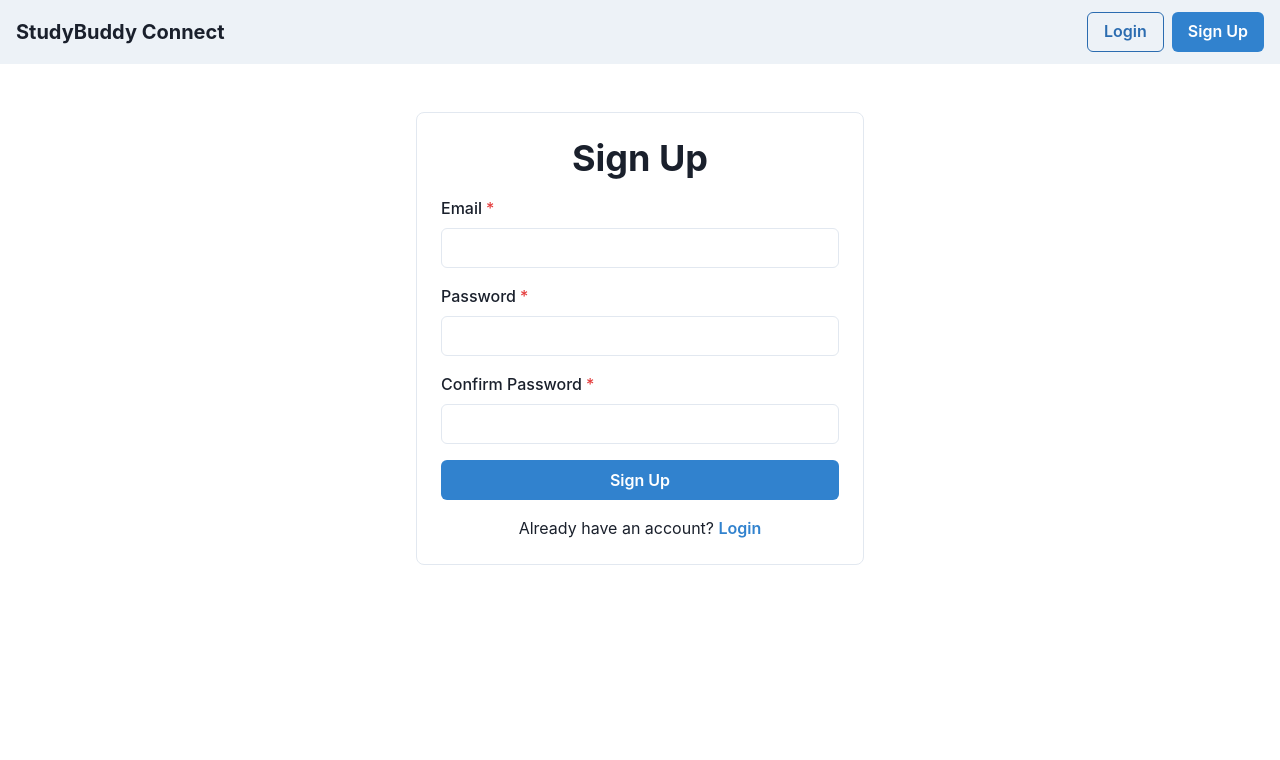
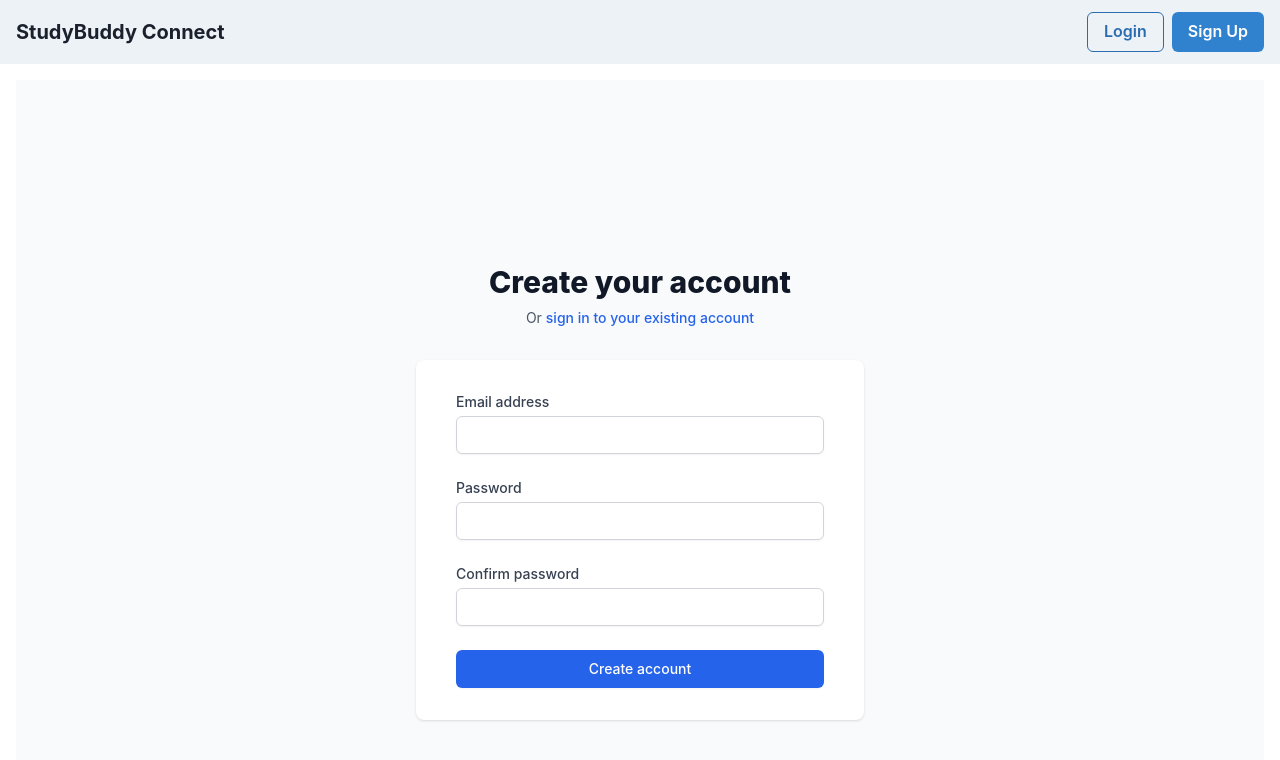
Before and after one commit to dsanh14/FreePeer, a React (Create React App) app: page /signup in a window 1280 px wide. Shown: the top 760 px of the page. Built offline with nearby package versions, Linux system fonts and the light colour scheme; no server answers.

Commit message:
modified:   src/components/Login.js 	modified:   src/components/Signup.js 	modified:   src/index.css 	modified:   src/pages/Landing.js 	new file:   tailwind.config.js

```diff
--- a/src/components/Login.js
+++ b/src/components/Login.js
@@ -1,17 +1,6 @@
 import React, { useState } from 'react';
-import {
-  Box,
-  Button,
-  FormControl,
-  FormLabel,
-  Input,
-  VStack,
-  Heading,
-  Text,
-  useToast,
-} from '@chakra-ui/react';
+import { useNavigate } from 'react-router-dom';
 import { useAuth } from '../contexts/AuthContext';
-import { useNavigate } from 'react-router-dom';
 
 function Login() {
   const [email, setEmail] = useState('');
@@ -19,7 +8,6 @@ function Login() {
   const [loading, setLoading] = useState(false);
   const { login } = useAuth();
   const navigate = useNavigate();
-  const toast = useToast();
 
   async function handleSubmit(e) {
     e.preventDefault();
@@ -29,61 +17,95 @@ function Login() {
       await login(email, password);
       navigate('/home');
     } catch (error) {
-      toast({
-        title: 'Error',
-        description: error.message,
-        status: 'error',
-        duration: 5000,
-        isClosable: true,
-      });
+      alert(error.message);
     }
     setLoading(false);
   }
 
   return (
-    <Box maxW="md" mx="auto" mt={8} p={6} borderWidth="1px" borderRadius="lg">
-      <VStack spacing={4} align="stretch">
-        <Heading textAlign="center">Login</Heading>
-        <form onSubmit={handleSubmit}>
-          <VStack spacing={4}>
-            <FormControl isRequired>
-              <FormLabel>Email</FormLabel>
-              <Input
+    <div className="min-h-screen bg-gray-50 flex flex-col justify-center py-12 sm:px-6 lg:px-8">
+      <div className="sm:mx-auto sm:w-full sm:max-w-md">
+        <h2 className="mt-6 text-center text-3xl font-extrabold text-gray-900">
+          Sign in to your account
+        </h2>
+      </div>
+
+      <div className="mt-8 sm:mx-auto sm:w-full sm:max-w-md">
+        <div className="bg-white py-8 px-4 shadow sm:rounded-lg sm:px-10">
+          <form className="space-y-6" onSubmit={handleSubmit}>
+            <div>
+              <label htmlFor="email" className="block text-sm font-medium text-gray-700">
+                Email address
+              </label>
+              <div className="mt-1">
+                <input
+                  id="email"
+                  name="email"
                   type="email"
+                  autoComplete="email"
+                  required
                   value={email}
                   onChange={(e) => setEmail(e.target.value)}
+                  className="appearance-none block w-full px-3 py-2 border border-gray-300 rounded-md shadow-sm placeholder-gray-400 focus:outline-none focus:ring-primary-500 focus:border-primary-500 sm:text-sm"
                 />
-            </FormControl>
-            <FormControl isRequired>
-              <FormLabel>Password</FormLabel>
-              <Input
+              </div>
+            </div>
+
+            <div>
+              <label htmlFor="password" className="block text-sm font-medium text-gray-700">
+                Password
+              </label>
+              <div className="mt-1">
+                <input
+                  id="password"
+                  name="password"
                   type="password"
+                  autoComplete="current-password"
+                  required
                   value={password}
                   onChange={(e) => setPassword(e.target.value)}
+                  className="appearance-none block w-full px-3 py-2 border border-gray-300 rounded-md shadow-sm placeholder-gray-400 focus:outline-none focus:ring-primary-500 focus:border-primary-500 sm:text-sm"
                 />
-            </FormControl>
-            <Button
+              </div>
+            </div>
+
+            <div>
+              <button
                 type="submit"
-              colorScheme="blue"
-              width="full"
-              isLoading={loading}
+                disabled={loading}
+                className={`w-full flex justify-center py-2 px-4 border border-transparent rounded-md shadow-sm text-sm font-medium text-white bg-primary-600 hover:bg-primary-700 focus:outline-none focus:ring-2 focus:ring-offset-2 focus:ring-primary-500 ${
+                  loading ? 'opacity-50 cursor-not-allowed' : ''
+                }`}
               >
-              Login
-            </Button>
-          </VStack>
+                {loading ? 'Signing in...' : 'Sign in'}
+              </button>
+            </div>
           </form>
-        <Text textAlign="center">
-          Don't have an account?{' '}
-          <Button
-            variant="link"
-            colorScheme="blue"
+
+          <div className="mt-6">
+            <div className="relative">
+              <div className="absolute inset-0 flex items-center">
+                <div className="w-full border-t border-gray-300" />
+              </div>
+              <div className="relative flex justify-center text-sm">
+                <span className="px-2 bg-white text-gray-500">
+                  New to StudyBuddy?
+                </span>
+              </div>
+            </div>
+
+            <div className="mt-6">
+              <button
                 onClick={() => navigate('/signup')}
+                className="w-full inline-flex justify-center py-2 px-4 border border-gray-300 rounded-md shadow-sm bg-white text-sm font-medium text-gray-500 hover:bg-gray-50"
               >
-            Sign Up
-          </Button>
-        </Text>
-      </VStack>
-    </Box>
+                Create an account
+              </button>
+            </div>
+          </div>
+        </div>
+      </div>
+    </div>
   );
 }
 
--- a/src/components/Signup.js
+++ b/src/components/Signup.js
@@ -1,17 +1,6 @@
 import React, { useState } from 'react';
-import {
-  Box,
-  Button,
-  FormControl,
-  FormLabel,
-  Input,
-  VStack,
-  Heading,
-  Text,
-  useToast,
-} from '@chakra-ui/react';
+import { useNavigate } from 'react-router-dom';
 import { useAuth } from '../contexts/AuthContext';
-import { useNavigate } from 'react-router-dom';
 
 function Signup() {
   const [email, setEmail] = useState('');
@@ -20,19 +9,13 @@ function Signup() {
   const [loading, setLoading] = useState(false);
   const { signup } = useAuth();
   const navigate = useNavigate();
-  const toast = useToast();
 
   async function handleSubmit(e) {
     e.preventDefault();
 
     if (password !== confirmPassword) {
-      return toast({
-        title: 'Error',
-        description: 'Passwords do not match',
-        status: 'error',
-        duration: 5000,
-        isClosable: true,
-      });
+      alert('Passwords do not match');
+      return;
     }
 
     try {
@@ -40,69 +23,100 @@ function Signup() {
       await signup(email, password);
       navigate('/home');
     } catch (error) {
-      toast({
-        title: 'Error',
-        description: error.message,
-        status: 'error',
-        duration: 5000,
-        isClosable: true,
-      });
+      alert(error.message);
     }
     setLoading(false);
   }
 
   return (
-    <Box maxW="md" mx="auto" mt={8} p={6} borderWidth="1px" borderRadius="lg">
-      <VStack spacing={4} align="stretch">
-        <Heading textAlign="center">Sign Up</Heading>
-        <form onSubmit={handleSubmit}>
-          <VStack spacing={4}>
-            <FormControl isRequired>
-              <FormLabel>Email</FormLabel>
-              <Input
+    <div className="min-h-screen bg-gray-50 flex flex-col justify-center py-12 sm:px-6 lg:px-8">
+      <div className="sm:mx-auto sm:w-full sm:max-w-md">
+        <h2 className="mt-6 text-center text-3xl font-extrabold text-gray-900">
+          Create your account
+        </h2>
+        <p className="mt-2 text-center text-sm text-gray-600">
+          Or{' '}
+          <button
+            onClick={() => navigate('/login')}
+            className="font-medium text-primary-600 hover:text-primary-500"
+          >
+            sign in to your existing account
+          </button>
+        </p>
+      </div>
+
+      <div className="mt-8 sm:mx-auto sm:w-full sm:max-w-md">
+        <div className="bg-white py-8 px-4 shadow sm:rounded-lg sm:px-10">
+          <form className="space-y-6" onSubmit={handleSubmit}>
+            <div>
+              <label htmlFor="email" className="block text-sm font-medium text-gray-700">
+                Email address
+              </label>
+              <div className="mt-1">
+                <input
+                  id="email"
+                  name="email"
                   type="email"
+                  autoComplete="email"
+                  required
                   value={email}
                   onChange={(e) => setEmail(e.target.value)}
+                  className="appearance-none block w-full px-3 py-2 border border-gray-300 rounded-md shadow-sm placeholder-gray-400 focus:outline-none focus:ring-primary-500 focus:border-primary-500 sm:text-sm"
                 />
-            </FormControl>
-            <FormControl isRequired>
-              <FormLabel>Password</FormLabel>
-              <Input
+              </div>
+            </div>
+
+            <div>
+              <label htmlFor="password" className="block text-sm font-medium text-gray-700">
+                Password
+              </label>
+              <div className="mt-1">
+                <input
+                  id="password"
+                  name="password"
                   type="password"
+                  autoComplete="new-password"
+                  required
                   value={password}
                   onChange={(e) => setPassword(e.target.value)}
+                  className="appearance-none block w-full px-3 py-2 border border-gray-300 rounded-md shadow-sm placeholder-gray-400 focus:outline-none focus:ring-primary-500 focus:border-primary-500 sm:text-sm"
                 />
-            </FormControl>
-            <FormControl isRequired>
-              <FormLabel>Confirm Password</FormLabel>
-              <Input
+              </div>
+            </div>
+
+            <div>
+              <label htmlFor="confirm-password" className="block text-sm font-medium text-gray-700">
+                Confirm password
+              </label>
+              <div className="mt-1">
+                <input
+                  id="confirm-password"
+                  name="confirm-password"
                   type="password"
+                  autoComplete="new-password"
+                  required
                   value={confirmPassword}
                   onChange={(e) => setConfirmPassword(e.target.value)}
+                  className="appearance-none block w-full px-3 py-2 border border-gray-300 rounded-md shadow-sm placeholder-gray-400 focus:outline-none focus:ring-primary-500 focus:border-primary-500 sm:text-sm"
                 />
-            </FormControl>
-            <Button
+              </div>
+            </div>
+
+            <div>
+              <button
                 type="submit"
-              colorScheme="blue"
-              width="full"
-              isLoading={loading}
+                disabled={loading}
+                className={`w-full flex justify-center py-2 px-4 border border-transparent rounded-md shadow-sm text-sm font-medium text-white bg-primary-600 hover:bg-primary-700 focus:outline-none focus:ring-2 focus:ring-offset-2 focus:ring-primary-500 ${
+                  loading ? 'opacity-50 cursor-not-allowed' : ''
+                }`}
               >
-              Sign Up
-            </Button>
-          </VStack>
+                {loading ? 'Creating account...' : 'Create account'}
+              </button>
+            </div>
           </form>
-        <Text textAlign="center">
-          Already have an account?{' '}
-          <Button
-            variant="link"
-            colorScheme="blue"
-            onClick={() => navigate('/login')}
-          >
-            Login
-          </Button>
-        </Text>
-      </VStack>
-    </Box>
+        </div>
+      </div>
+    </div>
   );
 }
 
--- a/src/index.css
+++ b/src/index.css
@@ -1,10 +1,41 @@
+@tailwind base;
+@tailwind components;
+@tailwind utilities;
+
+@layer base {
   body {
+    @apply bg-gray-50;
     margin: 0;
     font-family: -apple-system, BlinkMacSystemFont, 'Segoe UI', 'Roboto', 'Oxygen',
       'Ubuntu', 'Cantarell', 'Fira Sans', 'Droid Sans', 'Helvetica Neue',
       sans-serif;
     -webkit-font-smoothing: antialiased;
     -moz-osx-font-smoothing: grayscale;
+  }
+}
+
+@layer components {
+  .btn-primary {
+    @apply px-6 py-2.5 bg-primary-600 text-white font-medium text-sm leading-tight rounded shadow-md
+    hover:bg-primary-700 hover:shadow-lg focus:bg-primary-700 focus:shadow-lg focus:outline-none
+    focus:ring-0 active:bg-primary-800 active:shadow-lg transition duration-150 ease-in-out;
+  }
+
+  .btn-outline {
+    @apply px-6 py-2.5 border-2 border-primary-600 text-primary-600 font-medium text-sm leading-tight
+    rounded hover:bg-black hover:bg-opacity-5 focus:outline-none focus:ring-0
+    active:bg-black active:bg-opacity-10 transition duration-150 ease-in-out;
+  }
+
+  .input-field {
+    @apply form-control block w-full px-4 py-2 text-base font-normal text-gray-700
+    bg-white bg-clip-padding border border-solid border-gray-300 rounded transition
+    ease-in-out m-0 focus:text-gray-700 focus:bg-white focus:border-primary-600 focus:outline-none;
+  }
+
+  .form-label {
+    @apply inline-block mb-2 text-gray-700;
+  }
 }
 
 code {
--- a/src/pages/Landing.js
+++ b/src/pages/Landing.js
@@ -1,143 +1,133 @@
 import React from 'react';
-import {
-  Box,
-  Container,
-  Heading,
-  Text,
-  Button,
-  VStack,
-  HStack,
-  SimpleGrid,
-  Icon,
-  useColorModeValue,
-  Image,
-} from '@chakra-ui/react';
 import { useNavigate } from 'react-router-dom';
-import { FaGraduationCap, FaRobot, FaUsers, FaTrophy } from 'react-icons/fa';
+import { FaGraduationCap, FaRobot, FaUsers, FaChartLine } from 'react-icons/fa';
 
 function Landing() {
   const navigate = useNavigate();
-  const bgColor = useColorModeValue('gray.50', 'gray.900');
-  const featureBg = useColorModeValue('white', 'gray.800');
 
   const features = [
     {
       icon: FaRobot,
       title: 'AI Study Buddy',
-      description: 'Get instant help from our intelligent AI tutor, available 24/7 to answer your questions and explain concepts.',
+      description: 'Get instant help from our intelligent AI tutor, available 24/7.',
     },
     {
       icon: FaUsers,
       title: 'Peer Tutoring',
-      description: 'Connect with volunteer tutors in your subject area for personalized learning support.',
+      description: 'Connect with experienced tutors for personalized learning support.',
     },
     {
       icon: FaGraduationCap,
       title: 'Q&A Forum',
-      description: 'Ask questions and get answers from both AI and human tutors in our community forum.',
+      description: 'Ask questions and get answers from our community of learners.',
     },
     {
-      icon: FaTrophy,
-      title: 'Progress Tracking',
-      description: 'Track your learning progress, maintain streaks, and earn achievements as you learn.',
+      icon: FaChartLine,
+      title: 'Track Progress',
+      description: 'Monitor your learning journey with detailed analytics.',
     },
   ];
 
   return (
-    <Box>
+    <div className="min-h-screen bg-gradient-to-b from-gray-50 to-white">
       {/* Hero Section */}
-      <Box bg={bgColor} py={20}>
-        <Container maxW="container.xl">
-          <SimpleGrid columns={{ base: 1, md: 2 }} spacing={10} alignItems="center">
-            <VStack align="start" spacing={6}>
-              <Heading size="2xl" lineHeight="1.2">
-                Your AI-Powered Learning Companion
-              </Heading>
-              <Text fontSize="xl" color="gray.600">
-                StudyBuddy Connect combines AI assistance with peer tutoring to help you learn better, faster, and more effectively.
-              </Text>
-              <HStack spacing={4}>
-                <Button
-                  size="lg"
-                  colorScheme="blue"
+      <div className="max-w-7xl mx-auto px-4 sm:px-6 lg:px-8 pt-20 pb-16">
+        <div className="lg:grid lg:grid-cols-12 lg:gap-8">
+          <div className="sm:text-center md:max-w-2xl md:mx-auto lg:col-span-6 lg:text-left">
+            <h1 className="text-4xl tracking-tight font-extrabold text-gray-900 sm:text-5xl md:text-6xl">
+              <span className="block">The smartest way to</span>
+              <span className="block text-primary-600">learn and grow</span>
+            </h1>
+            <p className="mt-3 text-base text-gray-500 sm:mt-5 sm:text-xl lg:text-lg xl:text-xl">
+              StudyBuddy Connect combines AI-powered tutoring with peer support to help you master any subject.
+              Get instant help, connect with tutors, and track your progress.
+            </p>
+            <div className="mt-8 sm:max-w-lg sm:mx-auto sm:text-center lg:text-left">
+              <div className="space-x-4">
+                <button
                   onClick={() => navigate('/signup')}
+                  className="btn-primary"
                 >
                   Get Started
-                </Button>
-                <Button
-                  size="lg"
-                  variant="outline"
+                </button>
+                <button
                   onClick={() => navigate('/login')}
+                  className="btn-outline"
                 >
-                  Login
-                </Button>
-              </HStack>
-            </VStack>
-            <Box>
-              <Image
-                src="https://images.unsplash.com/photo-1503676260728-1c00da094a0b?ixlib=rb-1.2.1&auto=format&fit=crop&w=1350&q=80"
-                alt="Students learning"
-                borderRadius="lg"
-                shadow="xl"
+                  Log In
+                </button>
+              </div>
+            </div>
+          </div>
+          <div className="mt-12 relative sm:max-w-lg sm:mx-auto lg:mt-0 lg:max-w-none lg:mx-0 lg:col-span-6 lg:flex lg:items-center">
+            <div className="relative mx-auto w-full rounded-lg shadow-lg lg:max-w-md">
+              <img
+                className="w-full rounded-lg"
+                src="https://images.unsplash.com/photo-1522202176988-66273c2fd55f?ixlib=rb-4.0.3&ixid=MnwxMjA3fDB8MHxwaG90by1wYWdlfHx8fGVufDB8fHx8&auto=format&fit=crop&w=1471&q=80"
+                alt="Students studying"
               />
-            </Box>
-          </SimpleGrid>
-        </Container>
-      </Box>
+            </div>
+          </div>
+        </div>
+      </div>
 
       {/* Features Section */}
-      <Box py={20}>
-        <Container maxW="container.xl">
-          <VStack spacing={16}>
-            <VStack spacing={4} textAlign="center">
-              <Heading>Why Choose StudyBuddy Connect?</Heading>
-              <Text fontSize="xl" color="gray.600" maxW="2xl">
-                Our platform combines the best of AI technology and human expertise to create a comprehensive learning experience.
-              </Text>
-            </VStack>
+      <div className="py-16 bg-white">
+        <div className="max-w-7xl mx-auto px-4 sm:px-6 lg:px-8">
+          <div className="text-center">
+            <h2 className="text-3xl font-extrabold text-gray-900 sm:text-4xl">
+              Everything you need to succeed
+            </h2>
+            <p className="mt-4 max-w-2xl mx-auto text-xl text-gray-500">
+              Our comprehensive platform provides all the tools you need for academic success.
+            </p>
+          </div>
 
-            <SimpleGrid columns={{ base: 1, md: 2, lg: 4 }} spacing={8}>
+          <div className="mt-20">
+            <div className="grid grid-cols-1 gap-8 sm:grid-cols-2 lg:grid-cols-4">
               {features.map((feature, index) => (
-                <Box
-                  key={index}
-                  p={6}
-                  bg={featureBg}
-                  borderRadius="lg"
-                  shadow="md"
-                  _hover={{ shadow: 'lg', transform: 'translateY(-5px)' }}
-                  transition="all 0.3s"
-                >
-                  <VStack spacing={4} align="start">
-                    <Icon as={feature.icon} w={8} h={8} color="blue.500" />
-                    <Heading size="md">{feature.title}</Heading>
-                    <Text color="gray.600">{feature.description}</Text>
-                  </VStack>
-                </Box>
+                <div key={index} className="pt-6">
+                  <div className="flow-root bg-gray-50 rounded-lg px-6 pb-8">
+                    <div className="-mt-6">
+                      <div>
+                        <span className="inline-flex items-center justify-center p-3 bg-primary-600 rounded-md shadow-lg">
+                          <feature.icon className="h-6 w-6 text-white" aria-hidden="true" />
+                        </span>
+                      </div>
+                      <h3 className="mt-8 text-lg font-medium text-gray-900 tracking-tight">
+                        {feature.title}
+                      </h3>
+                      <p className="mt-5 text-base text-gray-500">
+                        {feature.description}
+                      </p>
+                    </div>
+                  </div>
+                </div>
               ))}
-            </SimpleGrid>
-          </VStack>
-        </Container>
-      </Box>
+            </div>
+          </div>
+        </div>
+      </div>
 
       {/* CTA Section */}
-      <Box bg="blue.600" color="white" py={20}>
-        <Container maxW="container.xl">
-          <VStack spacing={8} textAlign="center">
-            <Heading>Ready to Start Learning?</Heading>
-            <Text fontSize="xl" maxW="2xl">
-              Join thousands of students who are already improving their grades with StudyBuddy Connect.
-            </Text>
-            <Button
-              size="lg"
-              colorScheme="whiteAlpha"
-              onClick={() => navigate('/signup')}
-            >
-              Create Your Account
-            </Button>
-          </VStack>
-        </Container>
-      </Box>
-    </Box>
+      <div className="bg-primary-700">
+        <div className="max-w-2xl mx-auto text-center py-16 px-4 sm:py-20 sm:px-6 lg:px-8">
+          <h2 className="text-3xl font-extrabold text-white sm:text-4xl">
+            <span className="block">Ready to boost your learning?</span>
+            <span className="block">Start using StudyBuddy Connect today.</span>
+          </h2>
+          <p className="mt-4 text-lg leading-6 text-primary-100">
+            Join thousands of students who are already improving their grades with our platform.
+          </p>
+          <button
+            onClick={() => navigate('/signup')}
+            className="mt-8 w-full inline-flex items-center justify-center px-5 py-3 border border-transparent text-base font-medium rounded-md text-primary-600 bg-white hover:bg-primary-50 sm:w-auto"
+          >
+            Sign up for free
+          </button>
+        </div>
+      </div>
+    </div>
   );
 }
 
--- /dev/null
+++ b/tailwind.config.js
@@ -0,0 +1,28 @@
+/** @type {import('tailwindcss').Config} */
+module.exports = {
+  content: [
+    "./src/**/*.{js,jsx,ts,tsx}",
+  ],
+  theme: {
+    extend: {
+      colors: {
+        primary: {
+          50: '#eff6ff',
+          100: '#dbeafe',
+          200: '#bfdbfe',
+          300: '#93c5fd',
+          400: '#60a5fa',
+          500: '#3b82f6',
+          600: '#2563eb',
+          700: '#1d4ed8',
+          800: '#1e40af',
+          900: '#1e3a8a',
+        },
+      },
+      fontFamily: {
+        sans: ['Inter', 'system-ui', 'sans-serif'],
+      },
+    },
+  },
+  plugins: [],
+}
```
Lines whose indentation alone changed are shown as unchanged.
